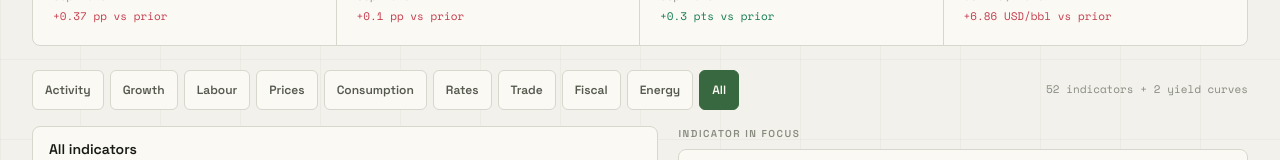
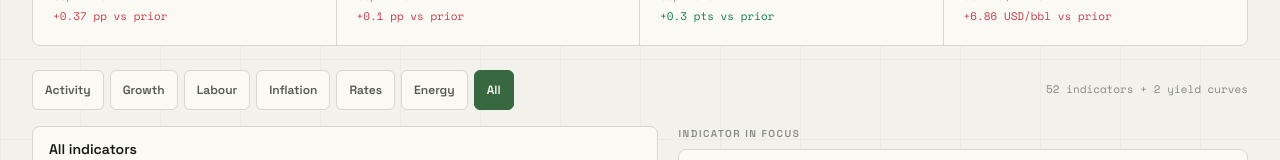
Before and after one commit to cakunalkapoor/finance-with-kunal, a Next.js app: page /dashboard in a window 1280 px wide. Shown: the part 421-581 px from the top of the page. Built offline with nearby package versions, Linux system fonts and the light colour scheme; no server answers.

Commit message:
Simplify Global economy filters and rename Inflation

```diff
--- a/src/components/dashboard/EconomyDashboard.tsx
+++ b/src/components/dashboard/EconomyDashboard.tsx
@@ -44,8 +44,9 @@ export default function EconomyDashboard({ indicators, scope, curves }: { indica
   const category = requestedCategory === "all" || categories.some(c => c.id === requestedCategory)
     ? requestedCategory : categories[0]?.id ?? "all";
   const [selected, setSelected] = useState<string | null>(null);
+  const categoryOrder = new Map(categories.map((c, index) => [c.id, index]));
   const shown = indicators.filter(i => category === "all" || i.category === category).sort((a, b) =>
-    categories.findIndex(c => c.id === a.category) - categories.findIndex(c => c.id === b.category)
+    (categoryOrder.get(a.category) ?? categories.length) - (categoryOrder.get(b.category) ?? categories.length)
     || a.country.localeCompare(b.country, "en") || a.name.localeCompare(b.name, "en"));
   const shownCurves = category === "all" || category === "rates" ? curves : [];
   const title = category === "all" ? "All indicators" : categories.find(c => c.id === category)?.label;
--- a/src/lib/economy-view.ts
+++ b/src/lib/economy-view.ts
@@ -13,7 +13,7 @@ export type EconomyCategory = { id: EconomicIndicator["category"]; label: string
 
 const BASE_CATEGORIES: EconomyCategory[] = [
   { id: "pmi", label: "Activity" }, { id: "growth", label: "Growth" },
-  { id: "employment", label: "Labour" }, { id: "inflation", label: "Prices" },
+  { id: "employment", label: "Labour" }, { id: "inflation", label: "Inflation" },
   { id: "energy", label: "Energy" },
 ];
 const COUNTRY_CATEGORIES: EconomyCategory[] = [
@@ -21,7 +21,10 @@ const COUNTRY_CATEGORIES: EconomyCategory[] = [
   { id: "consumption", label: "Consumption" }, { id: "rates", label: "Rates" },
   { id: "trade", label: "Trade" }, { id: "fiscal", label: "Fiscal" },
 ];
-const GLOBAL_CATEGORIES: EconomyCategory[] = [...COUNTRY_CATEGORIES, { id: "energy", label: "Energy" }];
+const GLOBAL_CATEGORIES: EconomyCategory[] = [
+  ...BASE_CATEGORIES.filter(c => c.id !== "energy"),
+  { id: "rates", label: "Rates" }, { id: "energy", label: "Energy" },
+];
 
 /** Global contains every supplied indicator; country views keep their established scope. */
 export function economyIndicators(indicators: EconomicIndicator[], scope: EconomyScope) {
```
Also changed, not shown: 2 other files (tests, documents, lock files or other folders).
